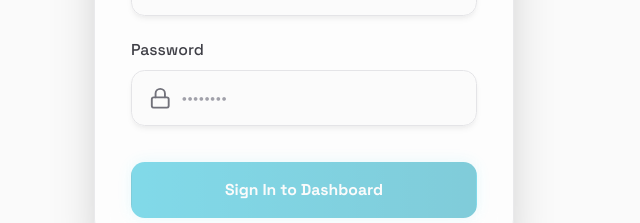
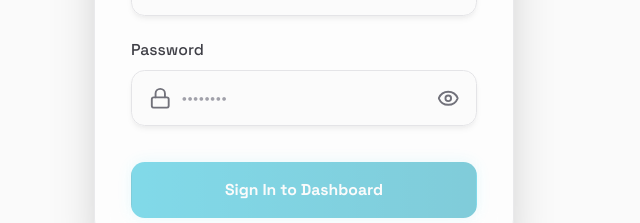
Before and after one commit to SurajMahto06/prokodex-portal, a Next.js app: page /login in a window 1280 px wide. Shown: the part 401-624 px from the top of the page, without its empty margins (336-976 px from the left). Built offline with nearby package versions, Linux system fonts and the light colour scheme; no server answers.

Commit message:
login UI fixes

```diff
--- a/src/app/login/page.tsx
+++ b/src/app/login/page.tsx
@@ -3,7 +3,7 @@
 import { useState, useEffect } from "react";
 import { useAuth } from "@/components/dashboard/auth-provider";
 import { authService, AuthError } from "@/services/auth";
-import { Loader2, Mail, Lock, AlertCircle } from "lucide-react";
+import { Loader2, Mail, Lock, AlertCircle, Eye, EyeOff } from "lucide-react";
 import Image from "next/image";
 import { useTheme } from "next-themes";
 import { useRouter } from "next/navigation";
@@ -23,6 +23,7 @@ export default function LoginPage() {
   const router = useRouter();
   const { resolvedTheme } = useTheme();
   const [mounted, setMounted] = useState(false);
+  const [showPassword, setShowPassword] = useState(false);
 
   useEffect(() => setMounted(true), []);
 
@@ -114,11 +115,18 @@ export default function LoginPage() {
                 </div>
                 <input
                   id="password"
-                  type="password"
+                  type={showPassword ? "text" : "password"}
                   {...register("password")}
-                  className={`block w-full pl-11 pr-4 py-3 sm:py-3.5 bg-zinc-950/50 border rounded-xl text-xs sm:text-[13px] lg:text-sm text-white placeholder-zinc-600 focus:outline-none focus:ring-1 transition-all ${errors.password ? 'border-red-500 focus:border-red-500 focus:ring-red-500' : 'border-zinc-800 focus:border-cyan-500 focus:ring-cyan-500'}`}
+                  className={`block w-full pl-11 pr-12 py-3 sm:py-3.5 bg-zinc-950/50 border rounded-xl text-xs sm:text-[13px] lg:text-sm text-white placeholder-zinc-600 focus:outline-none focus:ring-1 transition-all ${errors.password ? 'border-red-500 focus:border-red-500 focus:ring-red-500' : 'border-zinc-800 focus:border-cyan-500 focus:ring-cyan-500'}`}
                   placeholder="••••••••"
                 />
+                <button
+                  type="button"
+                  onClick={() => setShowPassword(!showPassword)}
+                  className="absolute inset-y-0 right-0 pr-4 flex items-center text-zinc-500 hover:text-cyan-400 transition-colors focus:outline-none"
+                >
+                  {showPassword ? <EyeOff className="h-4 w-4 sm:h-5 sm:w-5" /> : <Eye className="h-4 w-4 sm:h-5 sm:w-5" />}
+                </button>
               </div>
               {errors.password && <p className="text-xs text-red-500 mt-1">{errors.password.message}</p>}
             </div>
```
Also changed, not shown: package.json (line endings or trailing spaces).
